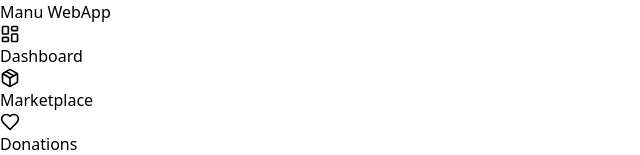
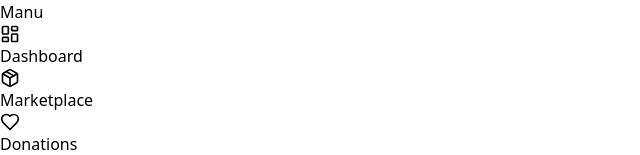
Before and after one commit to niganze/Manu_WebApplication, a React (Vite) app: page /admindashboard in a window 1280 px wide. Shown: the top 155 px of the page, without its empty margins (0-640 px from the left). Built offline with nearby package versions, Linux system fonts and the light colour scheme; no server answers.

Commit message:
fix some change

```diff
--- a/src/components/Sidebar.jsx
+++ b/src/components/Sidebar.jsx
@@ -17,7 +17,7 @@ const Sidebar = () => {
       {/* Logo */}
       <div className="p-5 text-2xl font-bold text-[#A99FFF] cursor-pointer">
   <Link to ="/">
-    Manu WebApp
+    Manu
   </Link>
 </div>
 
```
